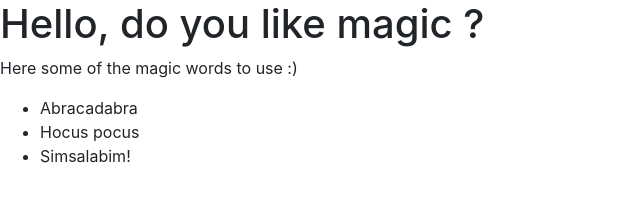
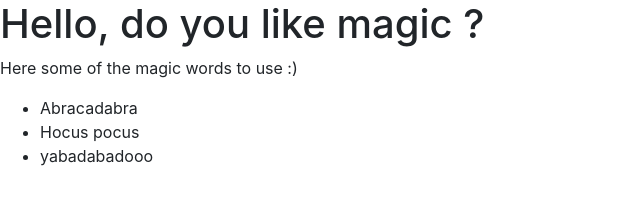
Before and after one commit to luisanton-io/magic-repo, a plain HTML site: page index.html in a window 1280 px wide. Shown: the full height of the page, 0-640 px from the left. Drawn offline with nearby package versions, Linux system fonts and the light colour scheme.

Commit message:
Update index.html

```diff
--- a/index.html
+++ b/index.html
@@ -25,7 +25,7 @@
     <ul>
       <li>Abracadabra</li>
       <li>Hocus pocus</li>
-      <li>Simsalabim!</li>
+      <li>yabadabadooo</li>
     </ul>
     <!-- Optional JavaScript -->
     <!-- jQuery first, then Popper.js, then Bootstrap JS -->
```
